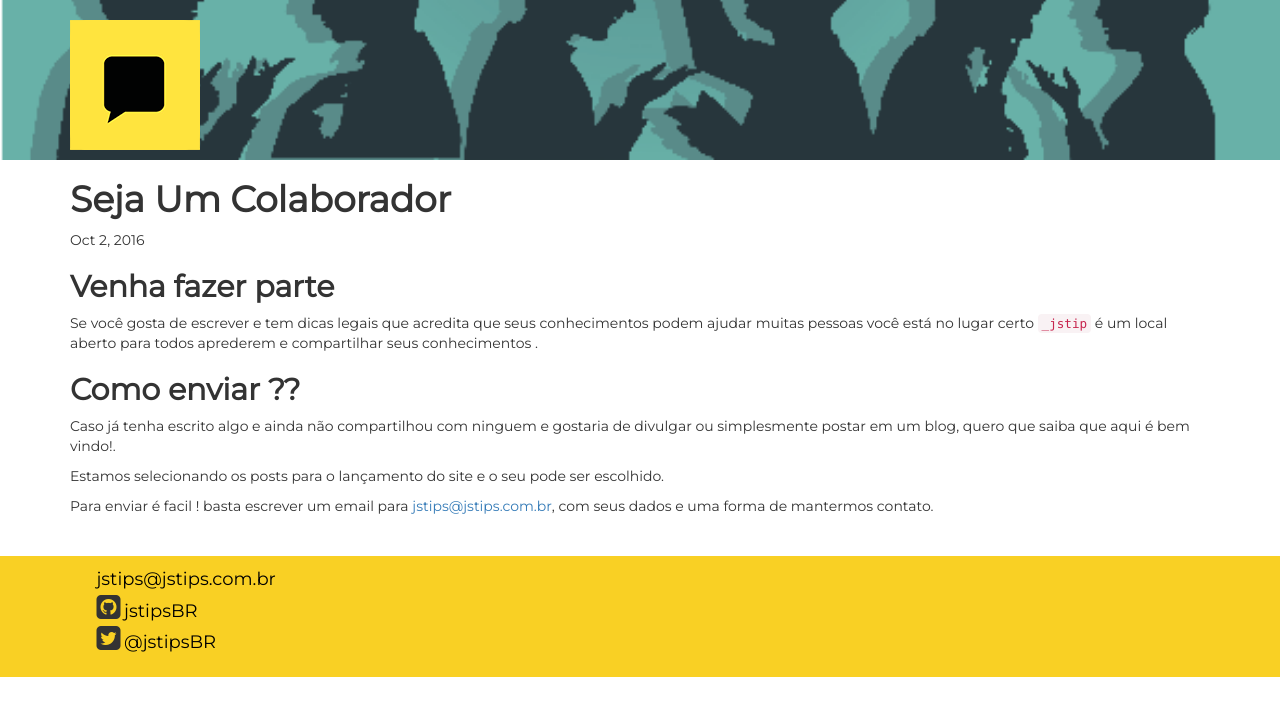
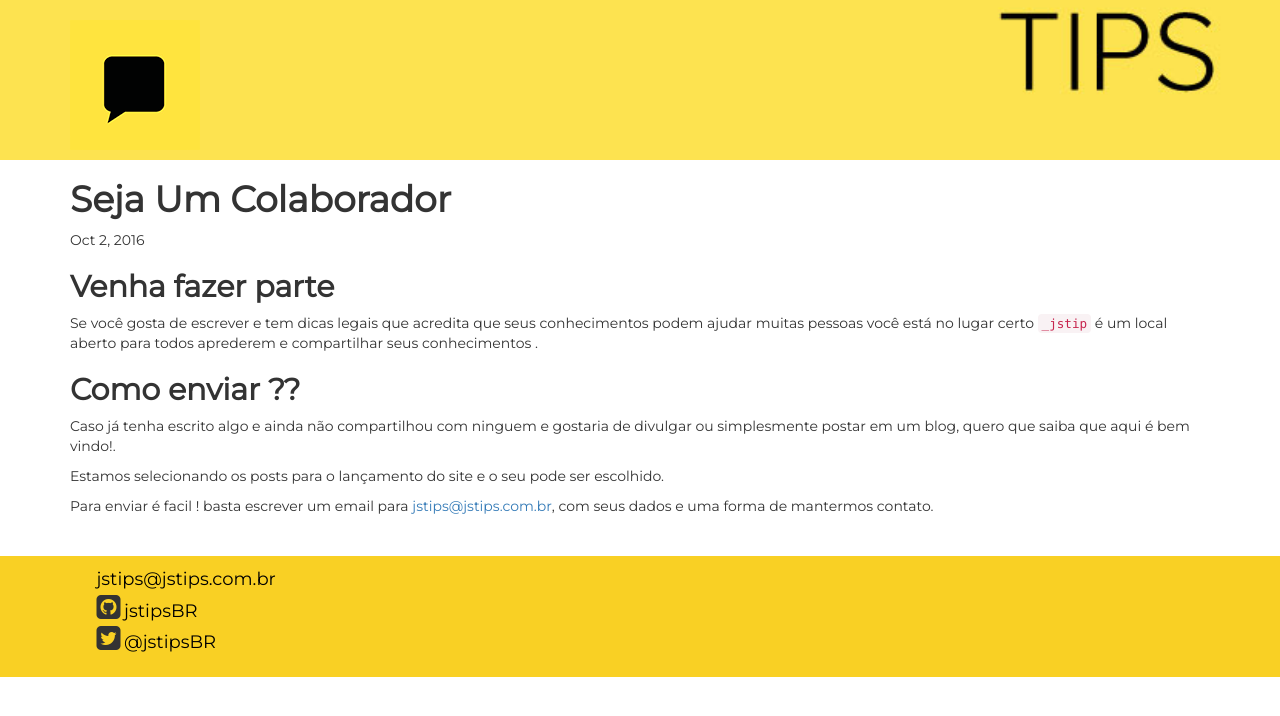
Before and after one commit to jstipsBR/jstips.github.io, a Jekyll site: the page built from _posts/2016-10-02-colabore.markdown, in a window 1280 px wide. Shown: the top 716 px of the page. Built offline with Jekyll 4.4.1, drawn with Linux system fonts in a browser that asks for light colours; nearby versions of some CDN libraries; comment, search, counter and statistics services are not loaded.

Commit message:
Alterando header posts

```diff
--- a/_includes/post-header.html
+++ b/_includes/post-header.html
@@ -1,5 +1,5 @@
 <header>
-  <div class="header-bg-post" style="background-image:url({{site.url}}/images/talk.png)">
+  <div class="header-bg-post" style="background-image:url({{site.url}}/images/js.jpg)">
     <div class="container">
       <h1 class="logo">
         <a href="{{site.url}}">
```
